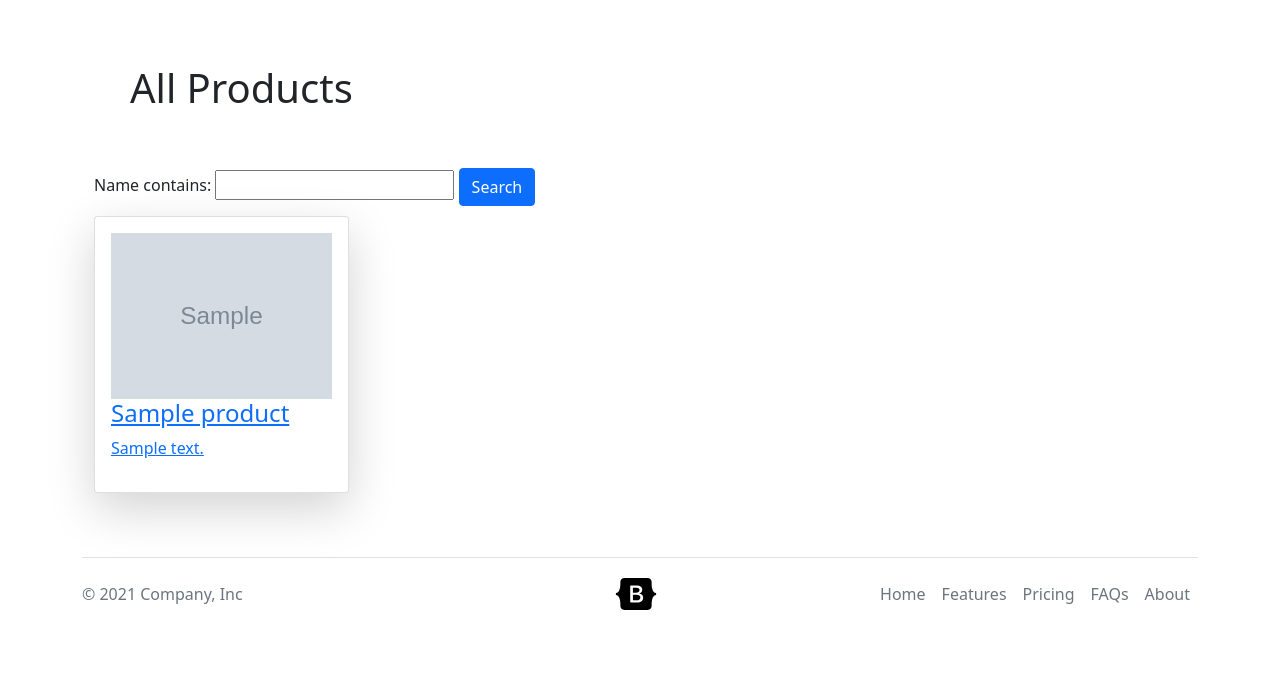
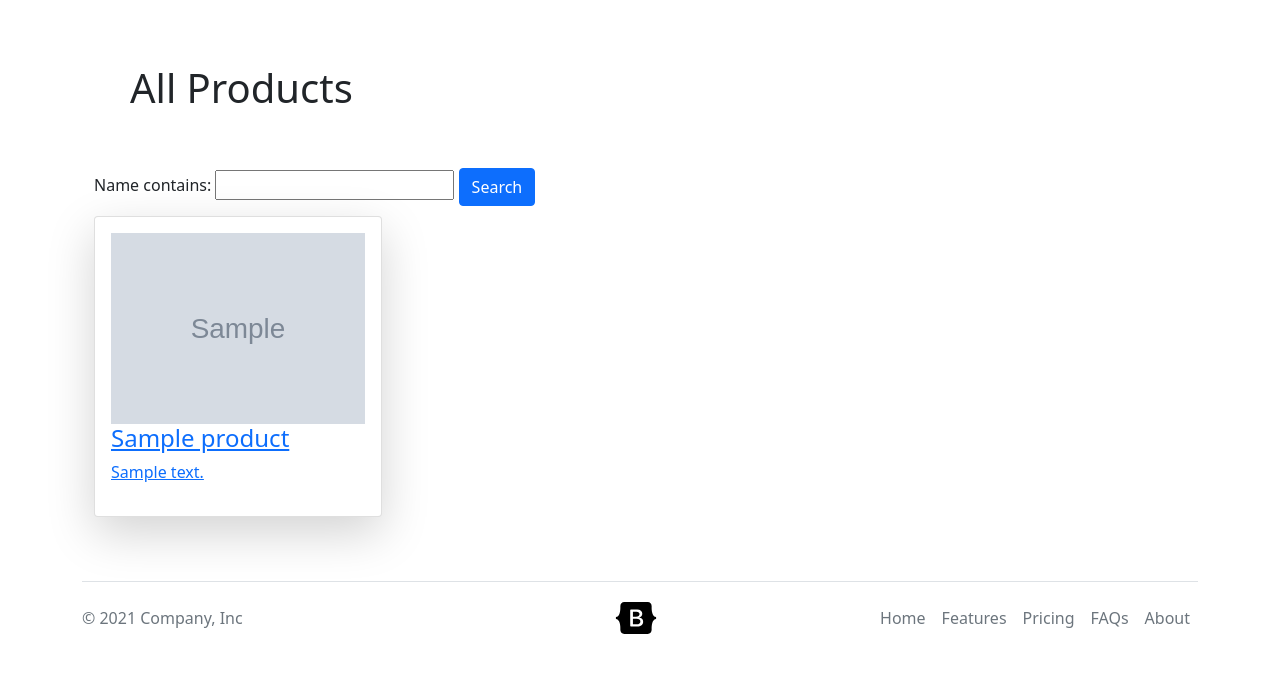
Before and after one commit to peturoh/vln2, a Django app: page / in a window 1280 px wide. Shown: the part 66-739 px from the top of the page. Run offline with Django 4.2, Linux system fonts and the light colour scheme; tables that the repository leaves empty hold one stand-in row (values such as "Sample post"); grey boxes marked "Sample" are stand-in pictures.

Commit message:
Update single_product.html
setti card utan um single product

```diff
--- a/Fire_Sale/templates/products/single_product.html
+++ b/Fire_Sale/templates/products/single_product.html
@@ -1,9 +1,9 @@
 {% load static %}
 
-<div class="card shadow-lg">
+<div class="card shadow-lg" style="width: 18rem">
     <div class="card-body">
         <a href='/products/{{ product.id }}'>
-            <img class="img-fluid" src="{{ product.productimage_set.first.image }}" alt=""/>
+            <img class="img-fluid" src="{{ product.productimage_set.first.image }}" alt="card-image-cap"/>
             <h4>{{ product.name }}</h4>
             <p>{{ product.description }}</p>
         </a>
```
